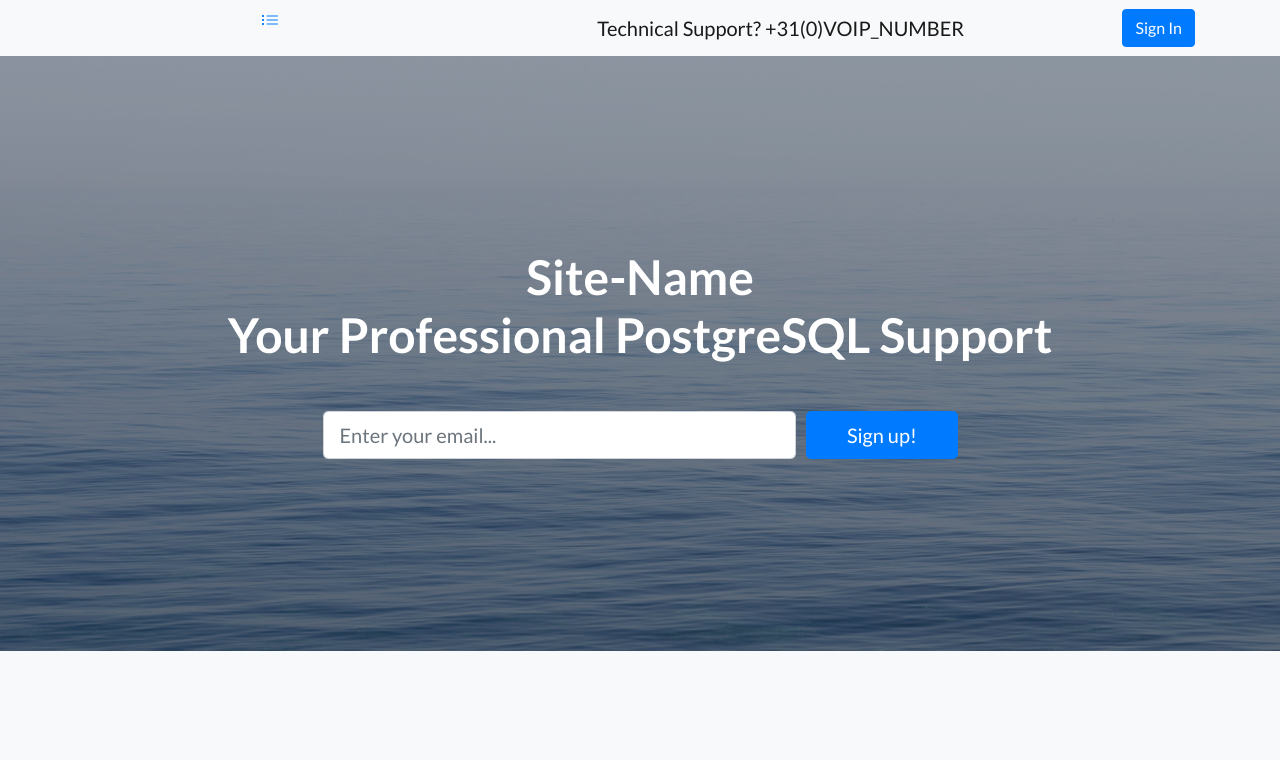
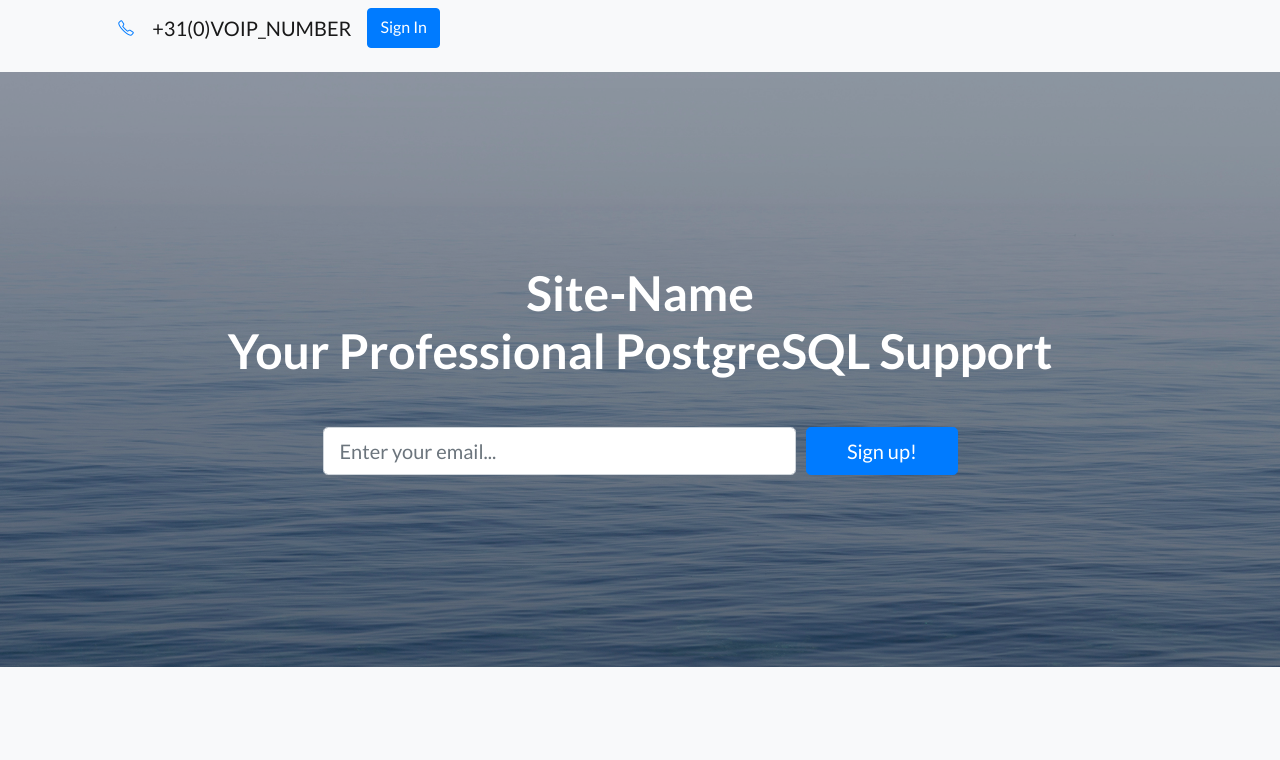
Before and after one commit to dba-git/dba-git, a website: page startbootstrap-landing-page/index.html in a window 1280 px wide. Shown: the top 760 px of the page. Drawn offline with Linux system fonts and the light colour scheme.

Commit message:
Update index.html

```diff
--- a/startbootstrap-landing-page/index.html
+++ b/startbootstrap-landing-page/index.html
@@ -32,15 +32,16 @@
           <div class="col-lg-4">
             <div class="features-icons-item mx-auto mb-5 mb-lg-0 mb-lg-3">
               <div class="features-icons-icon d-flex">
-                <i class="icon-list m-auto text-primary"></i>
-              </div>
+                <i class="icon-phone m-auto text-primary"></i>
+
+
+
+        <a class="navbar-brand" href="#">+31(0)VOIP_NUMBER</a>
+        <a class="btn btn-primary" href="#">Sign In</a>
+      </div>
+                        </div>
             </div>
         </div>
-
-
-        <a class="navbar-brand" href="#">Technical Support? +31(0)VOIP_NUMBER</a>
-        <a class="btn btn-primary" href="#">Sign In</a>
-      </div>
     </nav>
 
     <!-- Masthead -->
```
